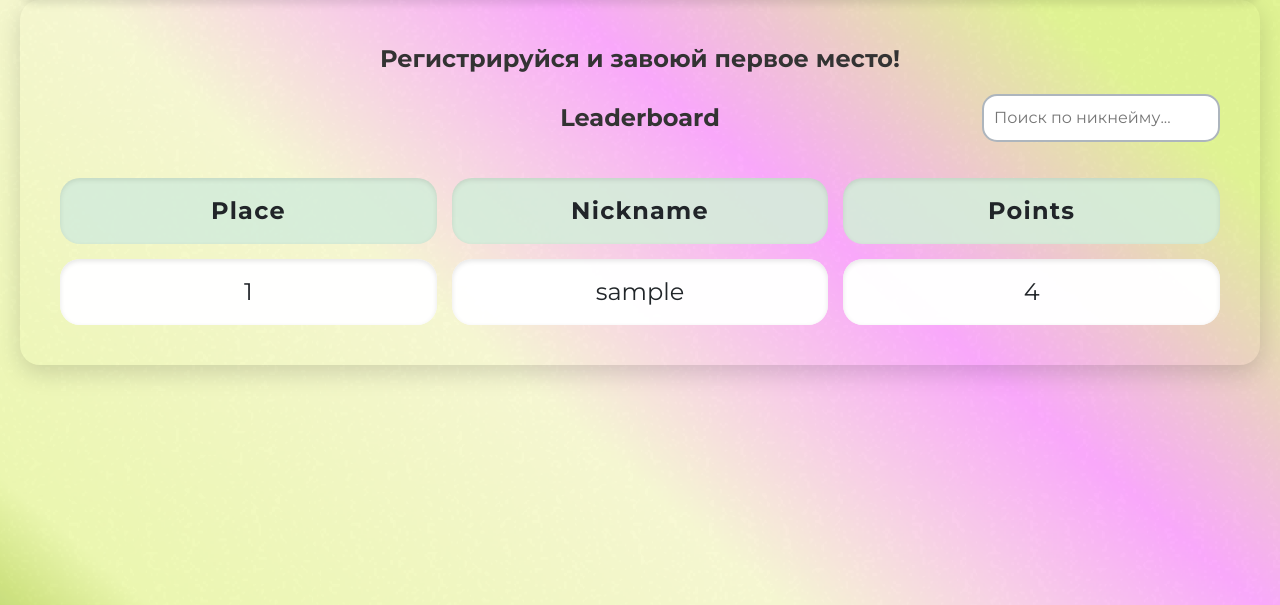
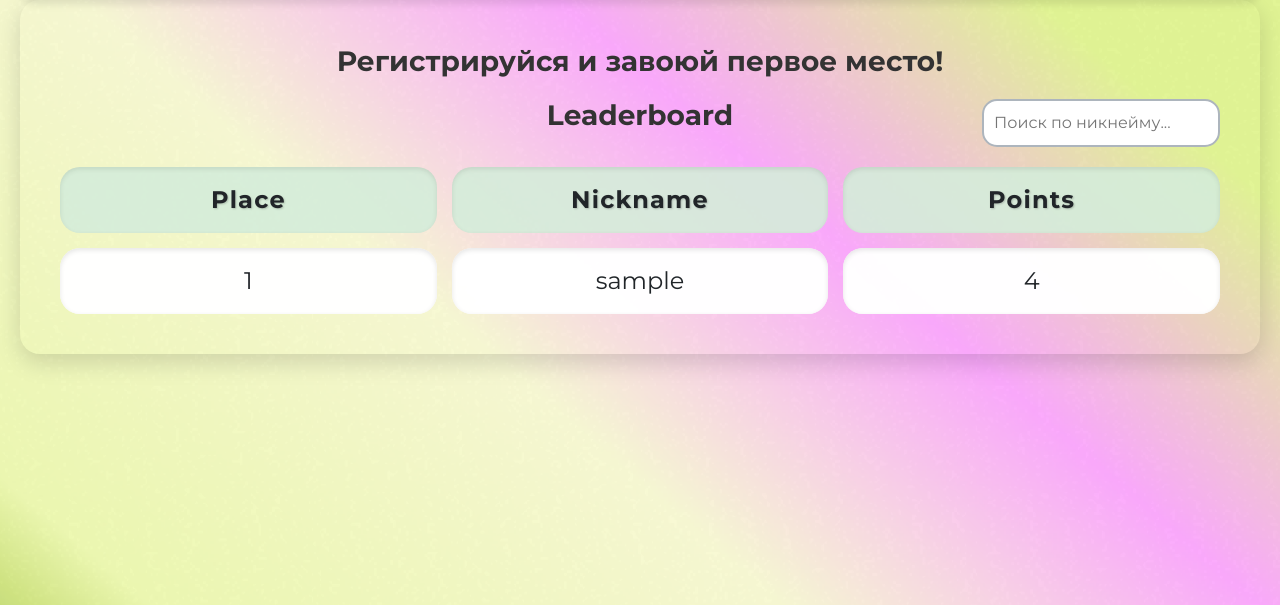
Before and after one commit to Rinaz-netiz/tp_wordsnail, a Django app: page /rating/ in a window 1280 px wide. Shown: the part 87-692 px from the top of the page. Run offline with Django 5.2, Linux system fonts and the light colour scheme; tables that the repository leaves empty hold one stand-in row (values such as "Sample post"); some libraries are stand-ins or nearby versions.

Commit message:
ну просто пушка 2.0

```diff
--- a/wordsnail/static/wordsnail/css/style.css
+++ b/wordsnail/static/wordsnail/css/style.css
@@ -275,11 +275,13 @@
     background-color: rgba(212, 237, 218, 0.9); /* Полупрозрачный фоновый цвет для заголовков */
     font-weight: bold; /* Жирный текст для заголовков */
     letter-spacing: 0.05em; /* Немного увеличенный интервал между буквами */
+    text-shadow: 1px 1px 2px rgba(0, 0, 0, 0.2);
 
 }
 
 .unique-data-row {
     background-color: rgba(255, 255, 255, 0.9); /* Полупрозрачный фон для строк с данными */
+
 }
 
 .unique-data-row:nth-child(even) {
@@ -290,6 +292,7 @@
     background-color: rgba(144, 238, 144, 0.2); /* Лёгкий зелёный оттенок при наведении */
     transform: translateY(-3px); /* Лёгкий сдвиг вверх при наведении */
     box-shadow: 0 4px 10px rgba(0, 0, 0, 0.2); /* Выразительная тень при наведении */
+    box-shadow: 0 6px 12px rgba(0, 0, 0, 0.2);
 }
 
 .unique-transparent-row {
@@ -315,7 +318,7 @@
 .your-ranking-title {
     font-family: 'Montserrat', sans-serif; /* Основной шрифт */
     text-align: center; /* Центрируем текст */
-    font-size: 1.5em; /* Размер шрифта для заголовка */
+    font-size: 1.75em; /* Размер шрифта для заголовка */
     margin: 20px 0; /* Отступы сверху и снизу */
     font-weight: bold; /* Жирный текст */
     color: #333; /* Цвет текста, можно изменить по желанию */
@@ -348,15 +351,19 @@
         justify-content: center; /* Центрируем содержимое по горизонтали */
         margin-bottom: 20px; /* Отступ снизу для блока поиска */
 }
-.your-ranking-title1 {
-    font-family: 'Montserrat', sans-serif; /* Основной шрифт */
-    text-align: center; /* Центрируем текст */
-    font-size: 1.5em; /* Размер шрифта для заголовка */
-    margin: 30px 0; /* Отступы сверху и снизу */
-    font-weight: bold; /* Жирный текст */
-    color: #333; /* Цвет текста, можно изменить по желанию */
-}
 #searchInput:focus {
     border-color: green; /* Цвет рамки при фокусе */
     outline: none; /* Убираем стандартный outline */
 }
+.table-container-unique {
+    opacity: 0;
+    filter: blur(10px); /* Начальная размытость */
+    transform: translateY(20px); /* Сдвиг вниз */
+    transition: opacity 0.7s ease-out, transform 0.7s ease-out, filter 0.7s ease-out; /* Плавный переход */
+}
+
+.table-container-unique.visible {
+    opacity: 1;
+    filter: blur(0); /* Убираем размытость */
+    transform: translateY(0); /* Возвращаем на место */
+}
--- a/wordsnail/templates/wordsnail/rating.html
+++ b/wordsnail/templates/wordsnail/rating.html
@@ -5,7 +5,7 @@
     <!-- Проверяем, авторизован ли пользователь -->
     {% if request.user.is_authenticated %}
         <!-- Таблица Your Ranking -->
-        <h3 class="your-ranking-title">Your Ranking</h3>
+        <h4 class="your-ranking-title">Your Ranking</h4>
         <table class="unique-table">
             <thead>
                 <tr>
@@ -30,7 +30,7 @@
     <input type="text" id="searchInput" onkeyup="filterTable()" placeholder="Поиск по никнейму..." />
 
     <!-- Таблица всех пользователей -->
-    <h3 class="your-ranking-title1">Leaderboard</h3>
+    <h4 class="your-ranking-title">Leaderboard</h4>
     <table class="unique-table" id="leaderboardTable">
         <thead>
             <tr>
```
